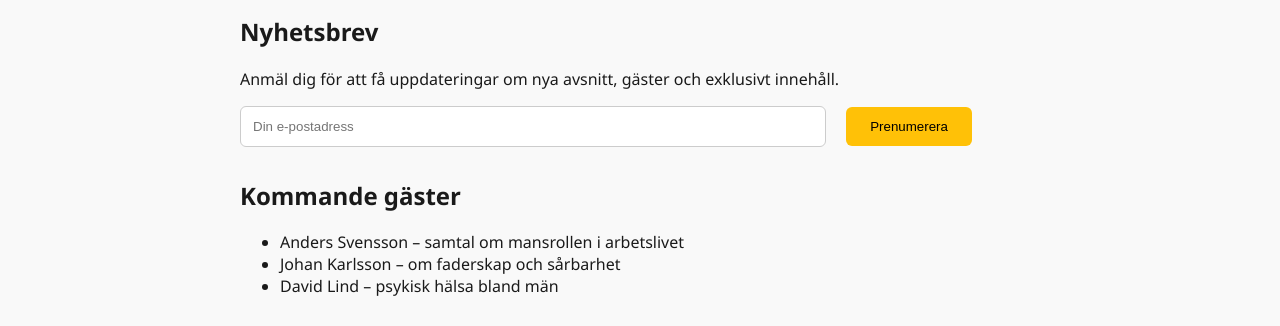
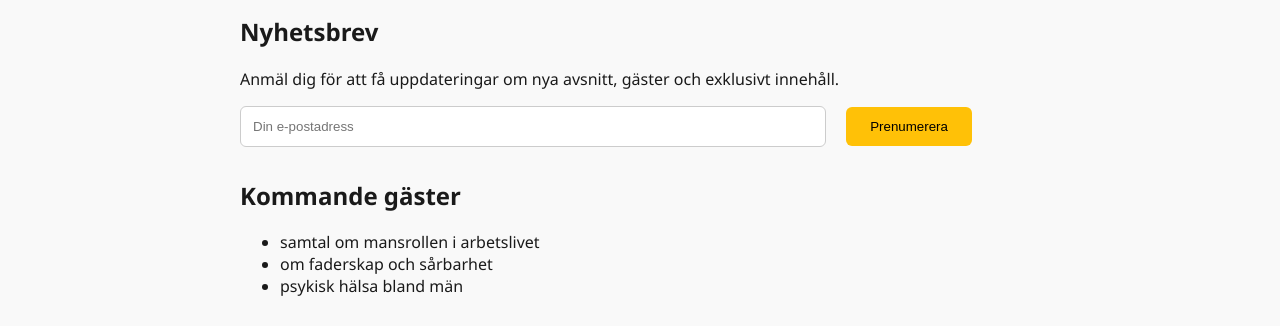
Before and after one commit to NordiskSecurity-app/Manligt-hemsida-webb, a plain HTML site: page index.html in a window 1280 px wide. Shown: the part 616-942 px from the top of the page. Drawn offline with Linux system fonts and the light colour scheme.

Commit message:
Update index.html
Uppdaterade kommande gäster

```diff
--- a/index.html
+++ b/index.html
@@ -95,9 +95,9 @@
     <section>
       <h2>Kommande gäster</h2>
       <ul>
-        <li>Anders Svensson – samtal om mansrollen i arbetslivet</li>
-        <li>Johan Karlsson – om faderskap och sårbarhet</li>
-        <li>David Lind – psykisk hälsa bland män</li>
+        <li> samtal om mansrollen i arbetslivet</li>
+        <li> om faderskap och sårbarhet</li>
+        <li> psykisk hälsa bland män</li>
       </ul>
     </section>
 
```
